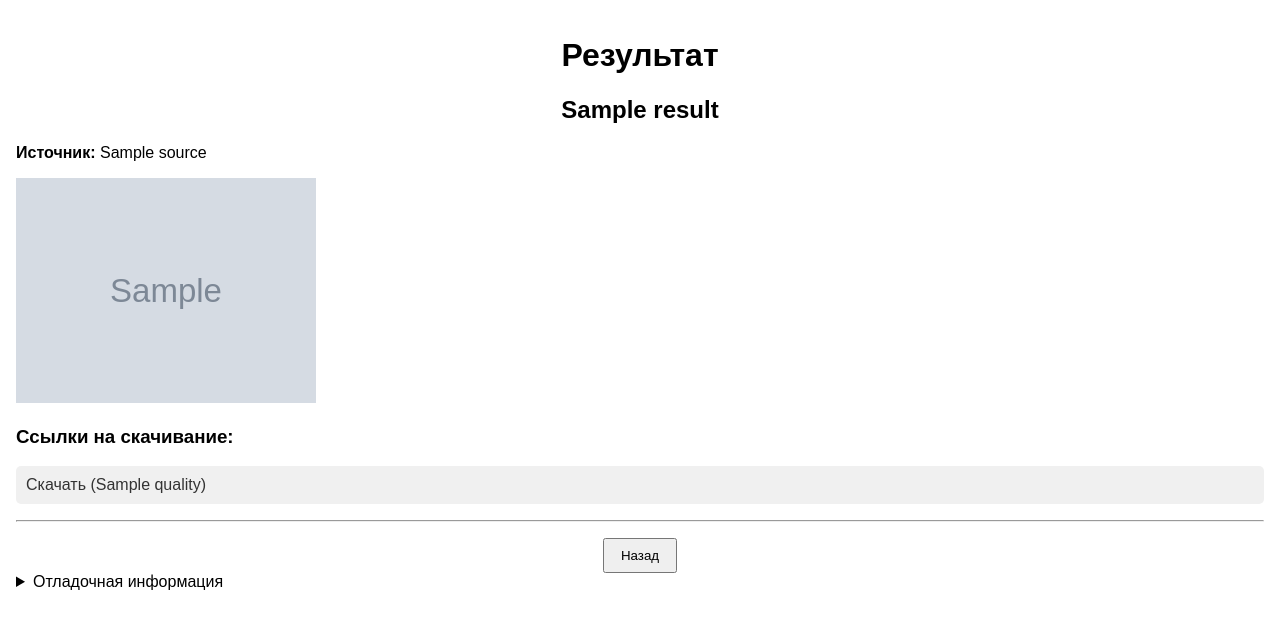
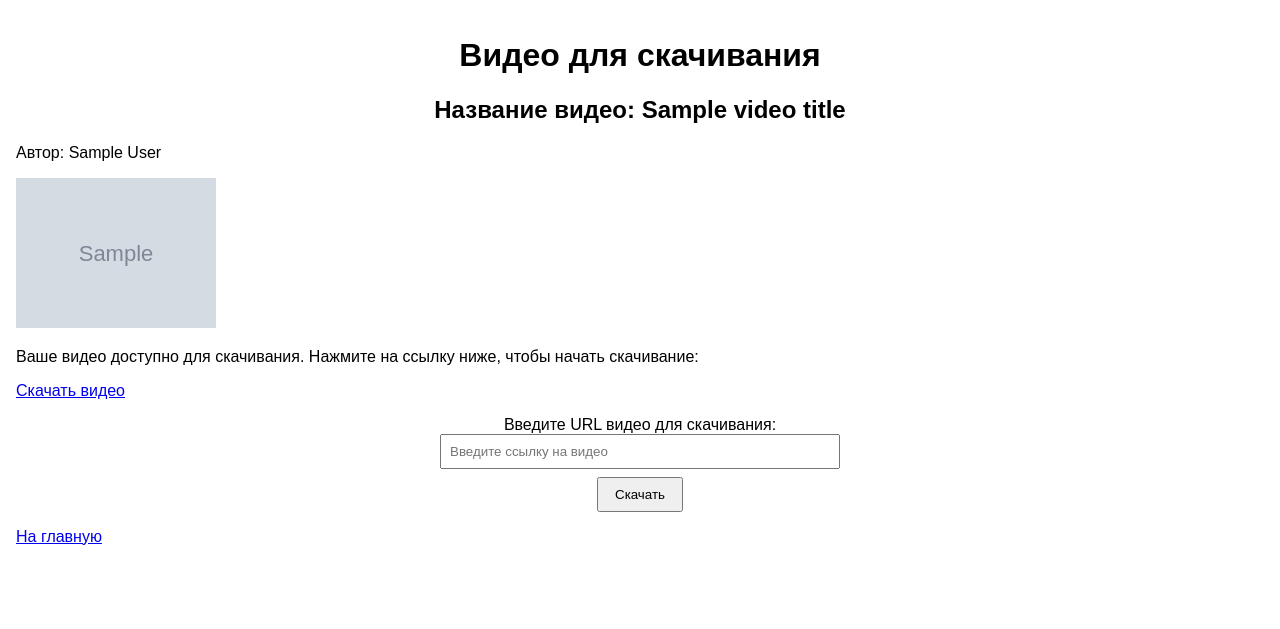
Before and after one commit to BorisVaneev/getvideo-live, a Flask app: template templates/result.html in a window 1280 px wide. Shown: the top 629 px of the page. Run offline with Flask 3, Linux system fonts and the light colour scheme; the template is opened without the code that fills it: most values are stand-ins (such as "Sample title", 1, 10 or a date in 2020); grey boxes marked "Sample" are stand-in pictures.

Commit message:
Update result.html

```diff
--- a/templates/result.html
+++ b/templates/result.html
@@ -2,45 +2,32 @@
 <html lang="ru">
 <head>
     <meta charset="UTF-8">
-    <title>Результаты загрузки</title>
+    <meta name="viewport" content="width=device-width, initial-scale=1.0">
+    <title>Результат скачивания</title>
     <link rel="stylesheet" href="/static/style.css">
 </head>
 <body>
-    <h1>Результат</h1>
 
-    {% if result.url %}
-        <h2>{{ result.title }}</h2>
-        <p><strong>Источник:</strong> {{ result.source }}</p>
-        {% if result.thumbnail %}
-            <img src="{{ result.thumbnail }}" alt="thumbnail" style="max-width: 300px;">
-        {% endif %}
+    <h1>Видео для скачивания</h1>
 
-        {% if result.medias %}
-            <h3>Ссылки на скачивание:</h3>
-            <ul>
-                {% for item in result.medias %}
-                    <li>
-                        <a href="{{ item.url }}" target="_blank">
-                            Скачать ({{ item.quality or item.label or 'неизвестное качество' }})
-                        </a>
-                    </li>
-                {% endfor %}
-            </ul>
-        {% else %}
-            <p>Медиафайлы не найдены.</p>
-        {% endif %}
+    <h2>Название видео: {{ video_title }}</h2>
+    <p>Автор: {{ video_author }}</p>
+    <img src="{{ video_thumbnail }}" alt="Thumbnail" width="200">
+
+    {% if video_url %}
+        <p>Ваше видео доступно для скачивания. Нажмите на ссылку ниже, чтобы начать скачивание:</p>
+        <a href="{{ video_url }}" download="{{ video_title }}.mp4" class="download-link">Скачать видео</a>
     {% else %}
-        <p><strong>Ошибка:</strong> Не удалось получить ссылки на скачивание. Попробуйте другую ссылку.</p>
+        <p>Не удалось получить ссылку для скачивания. Попробуйте другую ссылку.</p>
     {% endif %}
 
-    <hr>
-    <form action="/" method="get">
-        <button type="submit">Назад</button>
+    <form action="/download" method="POST">
+        <label for="url">Введите URL видео для скачивания:</label>
+        <input type="text" id="url" name="url" placeholder="Введите ссылку на видео" required>
+        <button type="submit">Скачать</button>
     </form>
 
-    <details>
-        <summary>Отладочная информация</summary>
-        <pre>{{ result | tojson(indent=2) }}</pre>
-    </details>
+    <p><a href="/">На главную</a></p>
+
 </body>
 </html>
```
